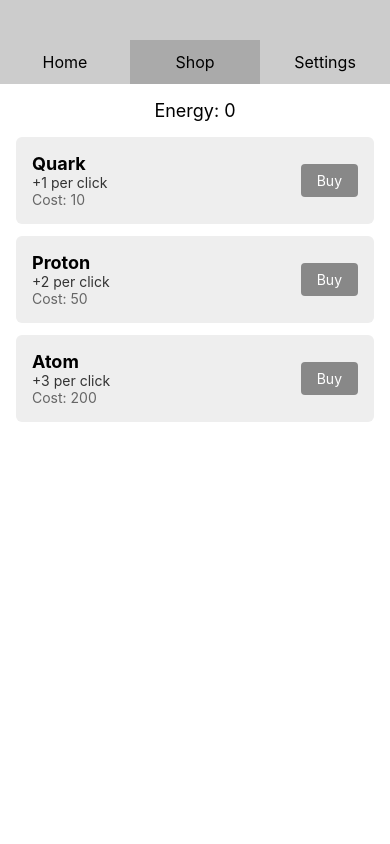
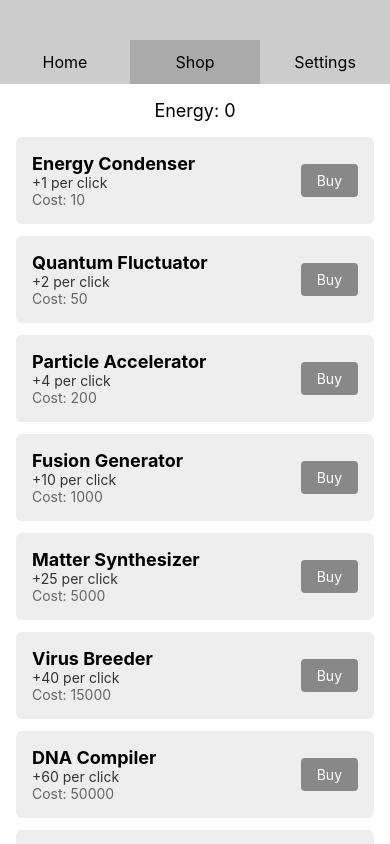
Before and after one commit to Kubabas3/ClickerGame, a React Native app: screen /Shop in a window 390 px wide. Built offline with nearby package versions, Linux system fonts and the light colour scheme.

Commit message:
Update shop with new scalable upgrades and fix bonus logic calculation

```diff
--- a/package.json
+++ b/package.json
@@ -17,7 +17,10 @@
     "react": "19.0.0",
     "react-native": "0.79.4",
     "react-native-safe-area-context": "5.4.0",
-    "react-native-screens": "~4.11.1"
+    "react-native-screens": "~4.11.1",
+    "react-dom": "19.0.0",
+    "react-native-web": "^0.20.0",
+    "@expo/metro-runtime": "~5.0.4"
   },
   "devDependencies": {
     "@babel/core": "^7.20.0"
--- a/screens/HomeScreen.js
+++ b/screens/HomeScreen.js
@@ -8,6 +8,8 @@ import {
   StatusBar,
 } from 'react-native';
 import AsyncStorage from '@react-native-async-storage/async-storage';
+import { useFocusEffect } from '@react-navigation/native';
+
 
 const { width } = Dimensions.get('window');
 
@@ -15,7 +17,8 @@ export default function HomeScreen({ navigation }) {
   const [count, setCount] = useState(0);
   const [clickBonus, setClickBonus] = useState(1);
 
-  useEffect(() => {
+  useFocusEffect(
+  React.useCallback(() => {
     const loadData = async () => {
       const savedCount = await AsyncStorage.getItem('clickCount');
       const savedBonus = await AsyncStorage.getItem('clickBonus');
@@ -23,7 +26,9 @@ export default function HomeScreen({ navigation }) {
       if (savedBonus !== null) setClickBonus(parseInt(savedBonus));
     };
     loadData();
-  }, []);
+  }, [])
+);
+
 
   useEffect(() => {
     AsyncStorage.setItem('clickCount', count.toString());
@@ -34,7 +39,9 @@ export default function HomeScreen({ navigation }) {
     setCount(newCount);
   };
 
-  const buttonSize = width * 0.5;
+  const screenSize = Math.min(width, Dimensions.get('window').height);
+const buttonSize = screenSize * 0.4;
+
 
   return (
     <View style={styles.container}>
@@ -56,9 +63,8 @@ export default function HomeScreen({ navigation }) {
   </TouchableOpacity>
 </View>
 
-
       <View style={styles.center}>
-        <Text style={styles.counter}>Clicks: {count}</Text>
+  <Text style={styles.counter}>Energy: {count}</Text>
 
   <TouchableOpacity
     style={[
@@ -71,7 +77,7 @@ export default function HomeScreen({ navigation }) {
     ]}
     onPress={handleClick}
   >
-          <Text style={styles.buttonText}>CLICK!</Text>
+    {/* Кнопка теперь пустая */}
   </TouchableOpacity>
 </View>
     </View>
@@ -116,9 +122,5 @@ const styles = StyleSheet.create({
     justifyContent: 'center',
     alignItems: 'center',
   },
-  buttonText: {
-    color: '#ffffff',
-    fontSize: 18,
-    fontWeight: 'bold',
-  },
+
 });
--- a/screens/SettingsScreen.js
+++ b/screens/SettingsScreen.js
@@ -23,9 +23,18 @@ export default function SettingsScreen({ navigation }) {
           text: 'Reset',
           style: 'destructive',
           onPress: async () => {
-            await AsyncStorage.removeItem('clickCount');
-            await AsyncStorage.removeItem('clickBonus');
-            Alert.alert('Progress reset.');
+            try {
+              await AsyncStorage.setItem('clickCount', '0');
+              await AsyncStorage.setItem('clickBonus', '1');
+
+              Alert.alert('Progress has been reset.');
+
+              // Навигация обратно на Home
+              navigation.navigate('Home');
+            } catch (e) {
+              console.log('Reset error:', e);
+              Alert.alert('Reset failed.');
+            }
           },
         },
       ]
--- a/screens/ShopScreen.js
+++ b/screens/ShopScreen.js
@@ -10,41 +10,53 @@ import {
 } from 'react-native';
 import AsyncStorage from '@react-native-async-storage/async-storage';
 
-const { width } = Dimensions.get('window');
+const { width, height } = Dimensions.get('window');
 
 export default function ShopScreen({ navigation }) {
   const [count, setCount] = useState(0);
   const [clickBonus, setClickBonus] = useState(1);
 
   const upgrades = [
-    { id: '1', name: 'Quark', cost: 10, bonus: 1 },
-    { id: '2', name: 'Proton', cost: 50, bonus: 2 },
-    { id: '3', name: 'Atom', cost: 200, bonus: 3 },
+    { id: '1', name: 'Energy Condenser', cost: 10, bonus: 1 },
+    { id: '2', name: 'Quantum Fluctuator', cost: 50, bonus: 2 },
+    { id: '3', name: 'Particle Accelerator', cost: 200, bonus: 4 },
+    { id: '4', name: 'Fusion Generator', cost: 1000, bonus: 10 },
+    { id: '5', name: 'Matter Synthesizer', cost: 5000, bonus: 25 },
+    { id: '6', name: 'Virus Breeder', cost: 15000, bonus: 40 },
+    { id: '7', name: 'DNA Compiler', cost: 50000, bonus: 60 },
+    { id: '8', name: 'Tissue Replicator', cost: 150000, bonus: 100 },
+    { id: '9', name: 'Orbital Satellite', cost: 500000, bonus: 200 },
+    { id: '10', name: 'Dyson Sphere', cost: 2000000, bonus: 500 },
   ];
 
   useEffect(() => {
     const loadData = async () => {
       const savedCount = await AsyncStorage.getItem('clickCount');
       const savedBonus = await AsyncStorage.getItem('clickBonus');
-      if (savedCount !== null) setCount(parseInt(savedCount));
-      if (savedBonus !== null) setClickBonus(parseInt(savedBonus));
+
+      setCount(savedCount ? parseInt(savedCount) : 0);
+      setClickBonus(savedBonus ? parseInt(savedBonus) : 1);
     };
     loadData();
   }, []);
 
-  useEffect(() => {
-    AsyncStorage.setItem('clickBonus', clickBonus.toString());
-  }, [clickBonus]);
+  const buyUpgrade = async (item) => {
+    // Перезагружаем последние данные
+    const savedCount = await AsyncStorage.getItem('clickCount');
+    const savedBonus = await AsyncStorage.getItem('clickBonus');
 
-  const buyUpgrade = (item) => {
-    if (count >= item.cost) {
-      const newCount = count - item.cost;
-      const newBonus = clickBonus + item.bonus;
+    let currentCount = savedCount ? parseInt(savedCount) : 0;
+    let currentBonus = savedBonus ? parseInt(savedBonus) : 1;
+
+    if (currentCount >= item.cost) {
+      const newCount = currentCount - item.cost;
+      const newBonus = currentBonus + item.bonus;
 
       setCount(newCount);
       setClickBonus(newBonus);
 
-      AsyncStorage.setItem('clickCount', newCount.toString());
+      await AsyncStorage.setItem('clickCount', newCount.toString());
+      await AsyncStorage.setItem('clickBonus', newBonus.toString());
     }
   };
 
@@ -84,9 +96,7 @@ export default function ShopScreen({ navigation }) {
         </TouchableOpacity>
       </View>
 
-
       <Text style={styles.counter}>Energy: {count}</Text>
-
       <FlatList
         data={upgrades}
         renderItem={renderItem}
@@ -130,7 +140,7 @@ const styles = StyleSheet.create({
     paddingHorizontal: 16,
   },
   upgradeItem: {
-    backgroundColor: '#eee',
+    backgroundColor: '#eeeeee',
     borderRadius: 6,
     padding: 16,
     marginBottom: 12,
```
Also changed, not shown: 1 other file (tests, documents, lock files or other folders). Lines whose indentation alone changed are shown as unchanged.
